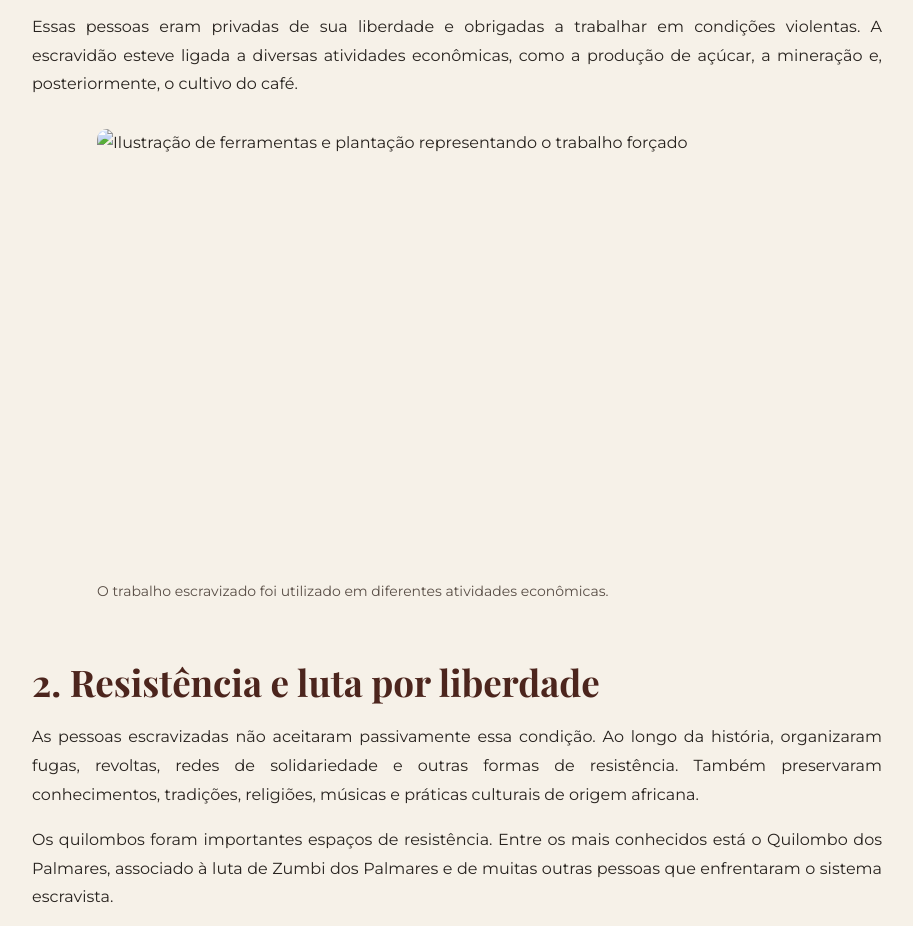
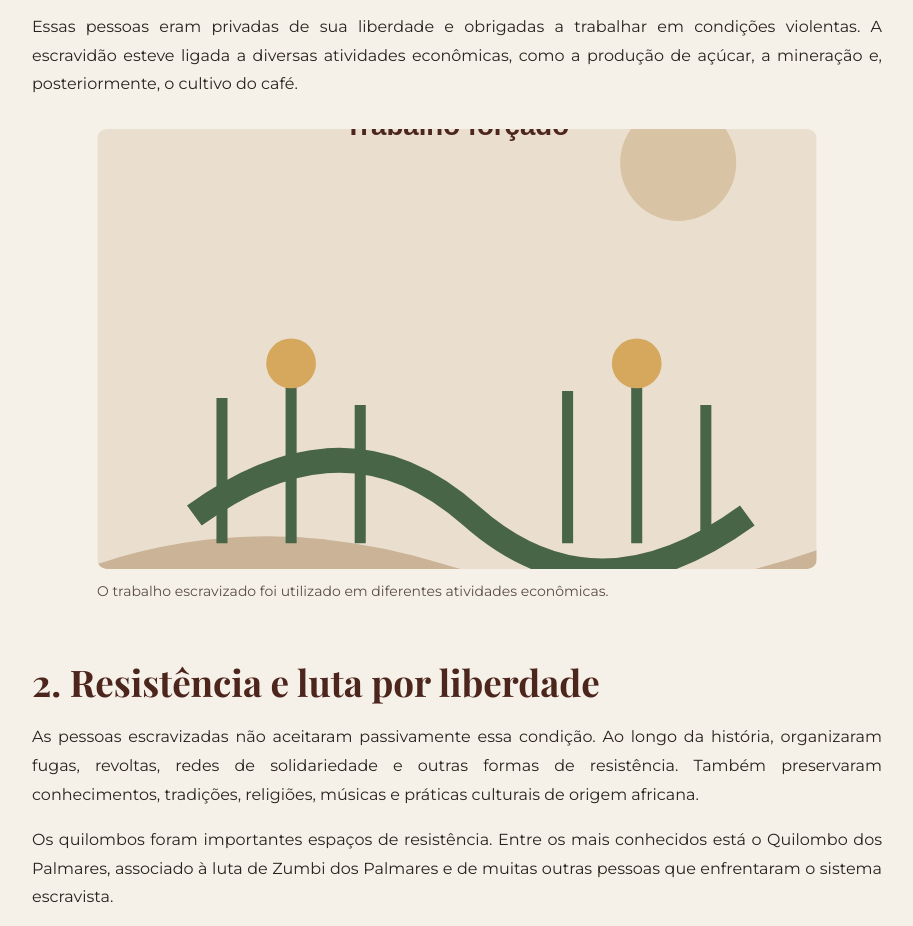
Before and after one commit to Negrovizk/Trabalho-htmlecss-telek-Final, a plain HTML site: page index.html in a window 1280 px wide. Shown: the part 1140-2066 px from the top of the page, without its empty margins (183-1096 px from the left). Drawn offline with nearby package versions, Linux system fonts and the light colour scheme; the site is published under a folder, as on GitHub Pages, so addresses that start at the root find nothing.

Commit message:
Update index.html

```diff
--- a/index.html
+++ b/index.html
@@ -85,7 +85,7 @@
         <p>Essas pessoas eram privadas de sua liberdade e obrigadas a trabalhar em condições violentas. A escravidão esteve ligada a diversas atividades econômicas, como a produção de açúcar, a mineração e, posteriormente, o cultivo do café.</p>
 
         <figure class="imagem-texto">
-          <img src="/escravidao-2.svg" alt="Ilustração de ferramentas e plantação representando o trabalho forçado" width="520" height="420" loading="lazy">
+          <img src="escravidao-2.svg" alt="Ilustração de ferramentas e plantação representando o trabalho forçado" width="520" height="420" loading="lazy">
           <figcaption>O trabalho escravizado foi utilizado em diferentes atividades econômicas.</figcaption>
         </figure>
 
```
